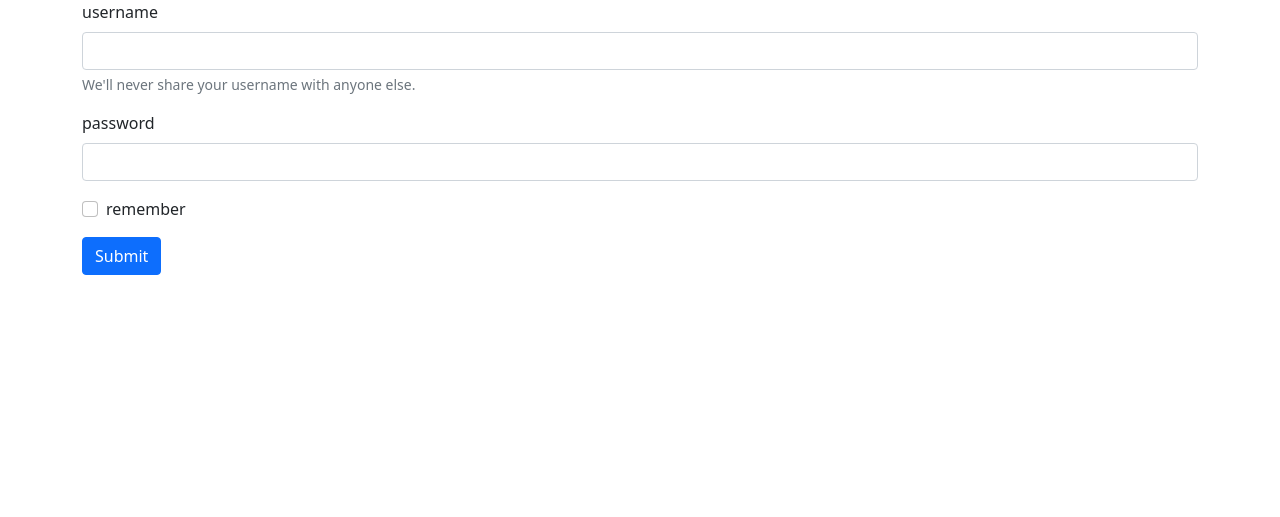
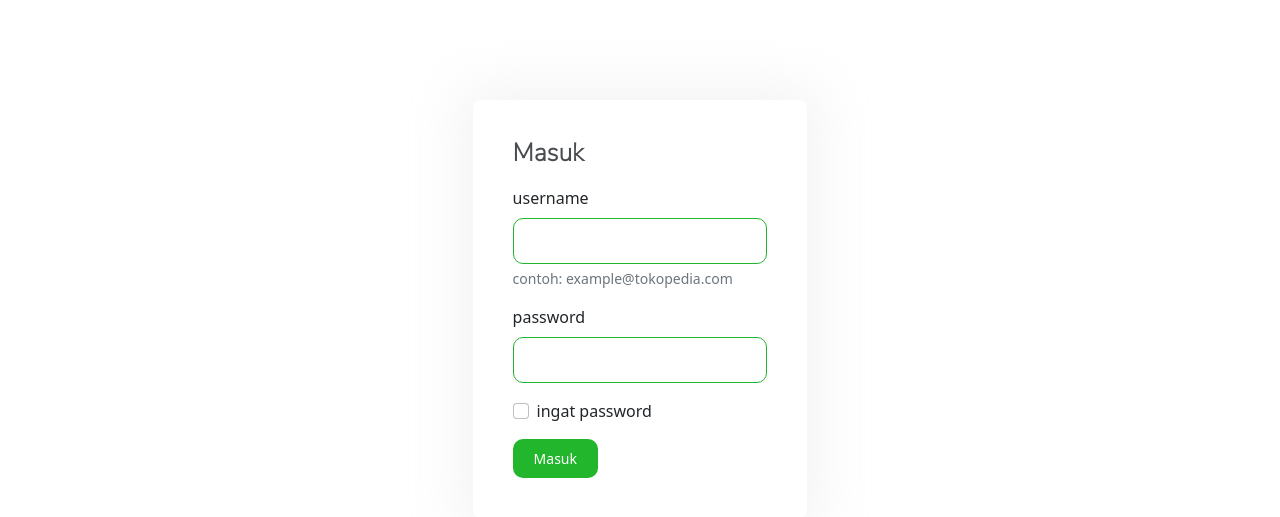
Before and after one commit to awfamuhammad/cookie, a PHP site: page /login.php in a window 1280 px wide. Shown: the top 517 px of the page. Run offline with PHP 8.4, Linux system fonts and the light colour scheme.

Commit message:
edit styles

```diff
--- a/login.php
+++ b/login.php
@@ -44,7 +44,9 @@ if (isset($_POST["login"])) {
 
     <!-- Bootstrap CSS -->
     <link href="https://cdn.jsdelivr.net/npm/bootstrap@5.0.0-beta1/dist/css/bootstrap.min.css" rel="stylesheet" integrity="sha384-giJF6kkoqNQ00vy+HMDP7azOuL0xtbfIcaT9wjKHr8RbDVddVHyTfAAsrekwKmP1" crossorigin="anonymous">
-    <link rel="stylesheet" type="text/css" href="login.css">
+    <link rel="stylesheet" type="text/css" href="styles/login.css">
+    <link rel="preconnect" href="https://fonts.gstatic.com">
+    <link href="https://fonts.googleapis.com/css2?family=Nunito+Sans:ital,wght@0,200;1,600&display=swap" rel="stylesheet">
     <title>Hello, world!</title>
 </head>
 
@@ -52,20 +54,23 @@ if (isset($_POST["login"])) {
 
     <div class="container">
         <form action="" method="post">
+            <div class="login">
+                <h2>Masuk</h2>
                 <div class="mb-3">
                     <label for="username" class="form-label">username</label>
                     <input type="text" class="form-control" id="username" aria-describedby="usernameHelp" name="username">
-                <div id="usernameHelp" class="form-text">We'll never share your username with anyone else.</div>
+                    <div id="usernameHelp" class="form-text form-input">contoh: example@tokopedia.com</div>
                 </div>
                 <div class="mb-3">
                     <label for="password" class="form-label">password</label>
-                <input type="password" class="form-control" id="password" name="password">
+                    <input type="password" class="form-control form-input" id="password" name="password">
                 </div>
                 <div class="mb-3 form-check">
                     <input type="checkbox" class="form-check-input" id="remember" name="remember">
-                <label class="form-check-label" for="remember">remember</label>
+                    <label class="form-check-label" for="remember">ingat password</label>
                 </div>
-            <button type="submit" class="btn btn-primary" name="login">Submit</button>
+                <button type="submit" class="btn" name="login">Masuk</button>
+            </div>
         </form>
     </div>
 
--- /dev/null
+++ b/styles/login.css
@@ -0,0 +1,36 @@
+.login {
+    width: 30%;
+    padding: 40px;
+    background-color: #fff;
+    margin: 100px auto;
+    border-radius: 8px;
+    box-shadow: 0px 0px 47px 16px rgba(215, 215, 215, 0.25);
+}
+
+.login h2 {
+    color: #494d52;
+    font-family: "Nunito Sans", sans-serif;
+    font-size: 25px;
+    margin-bottom: 20px;
+    font-weight: 800;
+    line-height: 26px;
+}
+
+.login .form-control {
+    border-radius: 10px;
+    border-color: #22b62c;
+    padding: 10px;
+    background: #fff;
+}
+
+button {
+    align-self: center;
+}
+
+.btn {
+    background-color: #22b62c;
+    font-size: 14px;
+    color: #fff;
+    border-radius: 10px;
+    padding: 8px 20px;
+}
```
Lines whose indentation alone changed are shown as unchanged.
